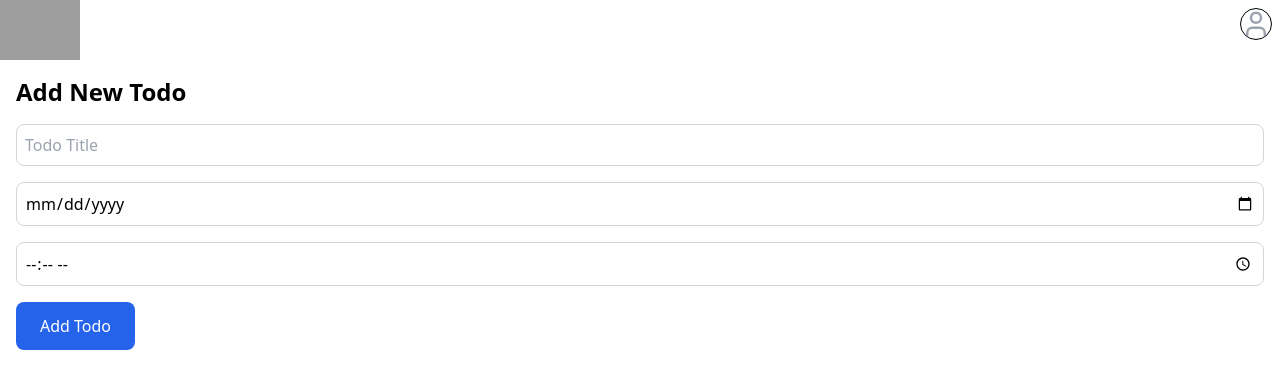
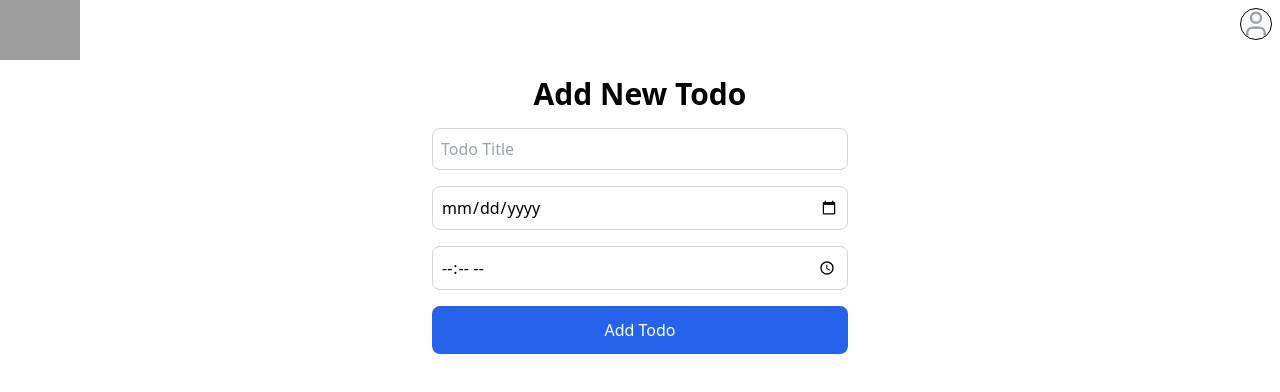
Before and after one commit to darshan2436/Roodo, a React (Create React App) app: page /todo/add in a window 1280 px wide. Shown: the top 392 px of the page. Built offline with nearby package versions, Linux system fonts and the light colour scheme; grey boxes are pictures that could not be loaded.

Commit message:
made the input tags responsive for adding routine and todos

```diff
--- a/src/AddRoutine.js
+++ b/src/AddRoutine.js
@@ -40,9 +40,9 @@ function AddRoutine() {
   };
 
   return (
-    <div className="container mx-auto p-4">
+    <div className="container mx-auto p-4 flex flex-col items-center">
       <h1 className="text-2xl font-bold mb-4">Add New Routine</h1>
-      <div className="mb-4">
+      <div className="mb-4 custom-width">
         <input
           type="text"
           value={task}
@@ -51,7 +51,7 @@ function AddRoutine() {
           className="w-full p-2 border border-gray-300 rounded-lg"
         />
       </div>
-      <div className="mb-4">
+      <div className="mb-4 custom-width">
         <select
           value={frequency}
           onChange={(e) => setFrequency(e.target.value)}
@@ -66,7 +66,7 @@ function AddRoutine() {
       {success && <p className="text-green-500 mb-4">Routine added successfully!</p>}
       <button
         onClick={handleAddRoutine}
-        className="bg-blue-600 text-white px-6 py-3 rounded-lg"
+        className="bg-blue-600 text-white px-6 py-3 rounded-lg custom-width"
       >
         Add Routine
       </button>
--- a/src/AddTodo.js
+++ b/src/AddTodo.js
@@ -48,9 +48,9 @@ function AddTodo() {
   };
 
   return (
-    <div className="container mx-auto p-4">
-      <h1 className="text-2xl font-bold mb-4">Add New Todo</h1>
-      <div className="mb-4">
+    <div className="container mx-auto p-4 flex flex-col items-center">
+      <h1 className="text-3xl font-bold mb-4">Add New Todo</h1>
+      <div className="mb-4 custom-width">
         <input
           type="text"
           value={title}
@@ -59,7 +59,7 @@ function AddTodo() {
           className="w-full p-2 border border-gray-300 rounded-lg"
         />
       </div>
-      <div className="mb-4">
+      <div className="mb-4 custom-width">
         <input
           type="date"
           value={deadlineDate}
@@ -67,7 +67,7 @@ function AddTodo() {
           className="w-full p-2 border border-gray-300 rounded-lg"
         />
       </div>
-      <div className="mb-4">
+      <div className="mb-4 custom-width">
         <input
           type="time"
           value={deadlineTime}
@@ -79,7 +79,7 @@ function AddTodo() {
       {success && <p className="text-green-500 mb-4">Todo added successfully!</p>}
       <button
         onClick={handleAddTodo}
-        className="bg-blue-600 text-white px-6 py-3 rounded-lg"
+        className="bg-blue-600 custom-width text-white px-6 py-3 rounded-lg"
       >
         Add Todo
       </button>
--- a/src/App.css
+++ b/src/App.css
@@ -10,4 +10,8 @@
     .text-custom-button{
         @apply text-lg md:text-xl lg:text-2xl
     }
+
+    .custom-width{
+        @apply w-5/6 md:w-1/2 lg:w-1/3
+    }
 }
```
